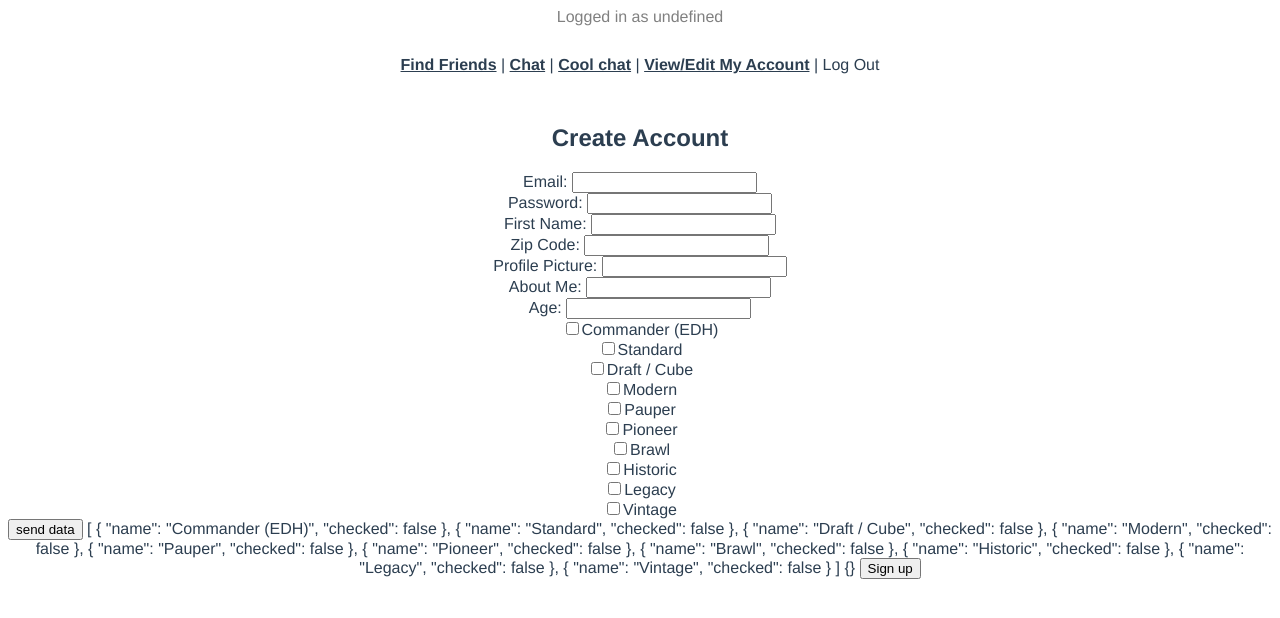
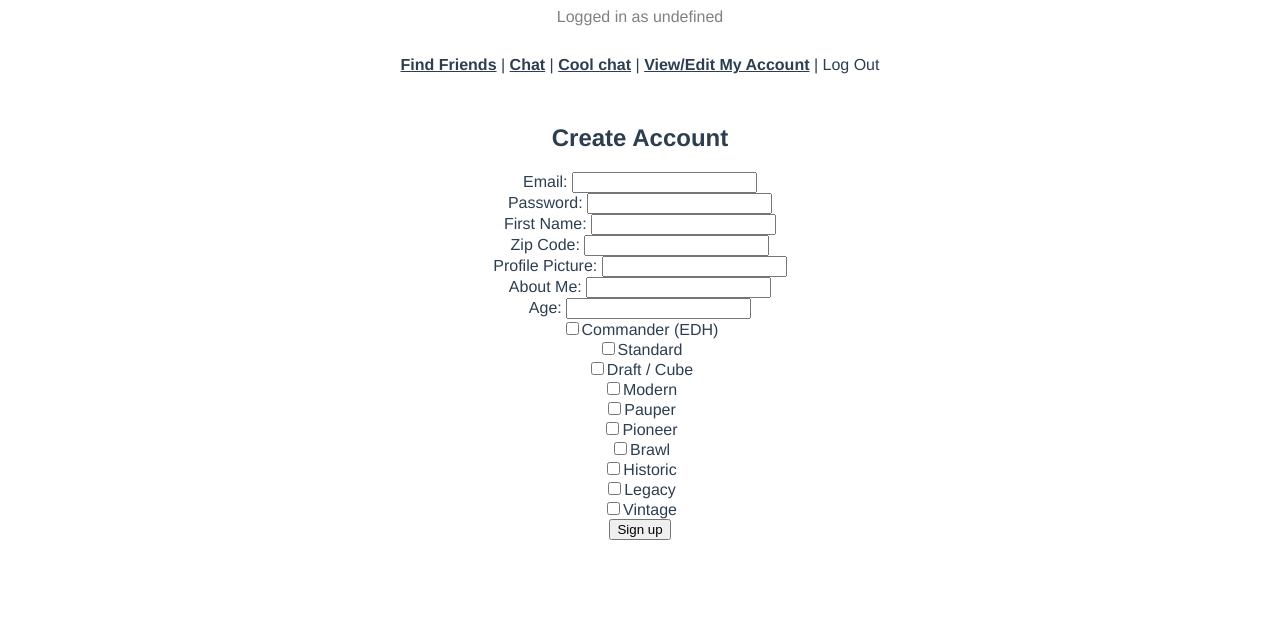
Before and after one commit to katke/playgroup-tutor-frontend, a Vue app: page /create-account in a window 1280 px wide. Shown: the top 618 px of the page. Built offline with nearby package versions, Linux system fonts and the light colour scheme; what vue-cool-select would draw is missing.

Commit message:
properly working create account with formats

```diff
--- a/src/views/CreateAccount.vue
+++ b/src/views/CreateAccount.vue
@@ -36,9 +36,6 @@
           <label class="form-check-label" v-bind:for="format.name">{{ format.name }}</label>
         </div>
       </div>
-      <button @click="testData()">send data</button>
-      {{ favorite_formats }}
-      {{ inputParams }}
       <button @click="createAccount()">Sign up</button>
     </div>
   </div>
@@ -68,19 +65,16 @@ export default {
   },
   created: function () {},
   methods: {
-    // testData: function () {
-    //   this.favorite_formats.forEach((format) => {
-    //     if (format.checked === true) {
-    //       axios.post("/favoriteformats", format);
-    //     }
-    //   });
-    // },
     createAccount: function () {
       axios.post("/users", this.inputParams).then((response) => {
-        console.log(response.data);
-        this.inputParams = {};
-        this.$router.push("/log-in");
+        this.favorite_formats.forEach((format) => {
+          if (format.checked === true) {
+            format.user_id = response.data.id;
+            axios.post("/favoriteformats", format);
+          }
+        });
       });
+      this.$router.push("/log-in");
     },
   },
 };
--- a/src/views/MyProfile.vue
+++ b/src/views/MyProfile.vue
@@ -122,6 +122,7 @@ export default {
               if (format.name === myformat.format) {
                 format.checked = true;
                 format.id = myformat.id;
+                format.user_id = localStorage.user_id;
               }
             });
           });
```
